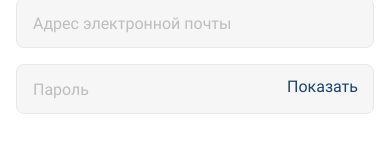
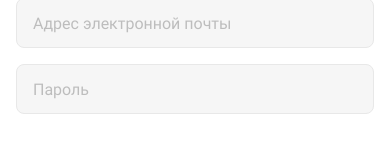
Before and after one commit to ElenaDiachenko/react-native, a React Native app: screen /Login in a window 390 px wide. Shown: the part 516-671 px from the top of the page. Built offline with nearby package versions, Linux system fonts and the light colour scheme.

Commit message:
fixed showPwd

```diff
--- a/src/Screens/auth/LoginScreen.jsx
+++ b/src/Screens/auth/LoginScreen.jsx
@@ -65,7 +65,7 @@ const LoginScreen = ({ navigation }) => {
                             secureTextEntry={showPwd}
                             setIsKeyboard={setIsKeyboard}
                         />
-                        <Text onPress={() => { setShowPwd(!showPwd) }} style={styles.text}>{!showPwd?"Скрыть":"Показать" }</Text>
+                        {password ? <Text onPress={() => { setShowPwd(!showPwd) }} style={styles.text}>{!showPwd?"Скрыть":"Показать" }</Text>:null}
                          </View>
                         <Button text='Войти' onPress={onSubmit} />
                         <LinkAuth title='Нет аккаунта? Зарегистрироваться' navigate={navigate}/>
--- a/src/Screens/auth/RegistrationScreen.jsx
+++ b/src/Screens/auth/RegistrationScreen.jsx
@@ -52,7 +52,7 @@ const RegistrationScreen = ({ navigation }) => {
 
 
     return (
-       <TouchableWithoutFeedback onPress={keyboardHide}>
+    <TouchableWithoutFeedback onPress={keyboardHide}>
       <View style={styles.mainContainer}>
         <ImageBackground source={image}  style={styles.imageBg}>
             <KeyboardAvoidingView behavior={Platform.OS == "ios" ? "padding" : "height"}>
@@ -78,7 +78,7 @@ const RegistrationScreen = ({ navigation }) => {
                             secureTextEntry={showPwd}
                             setIsKeyboard={setIsKeyboard}
                         />
-                        <Text onPress={showHidePwd} style={styles.text}>{!showPwd?"Скрыть":"Показать" }</Text>
+                        {password ? <Text onPress={() => { setShowPwd(!showPwd) }} style={styles.text}>{!showPwd?"Скрыть":"Показать" }</Text>:null}
                          </View>
                         <Button text='Зарегистрироваться' onPress={onSubmit} />
                         <LinkAuth title='Уже есть аккаунт? Войти' navigate={navigate} />
```
